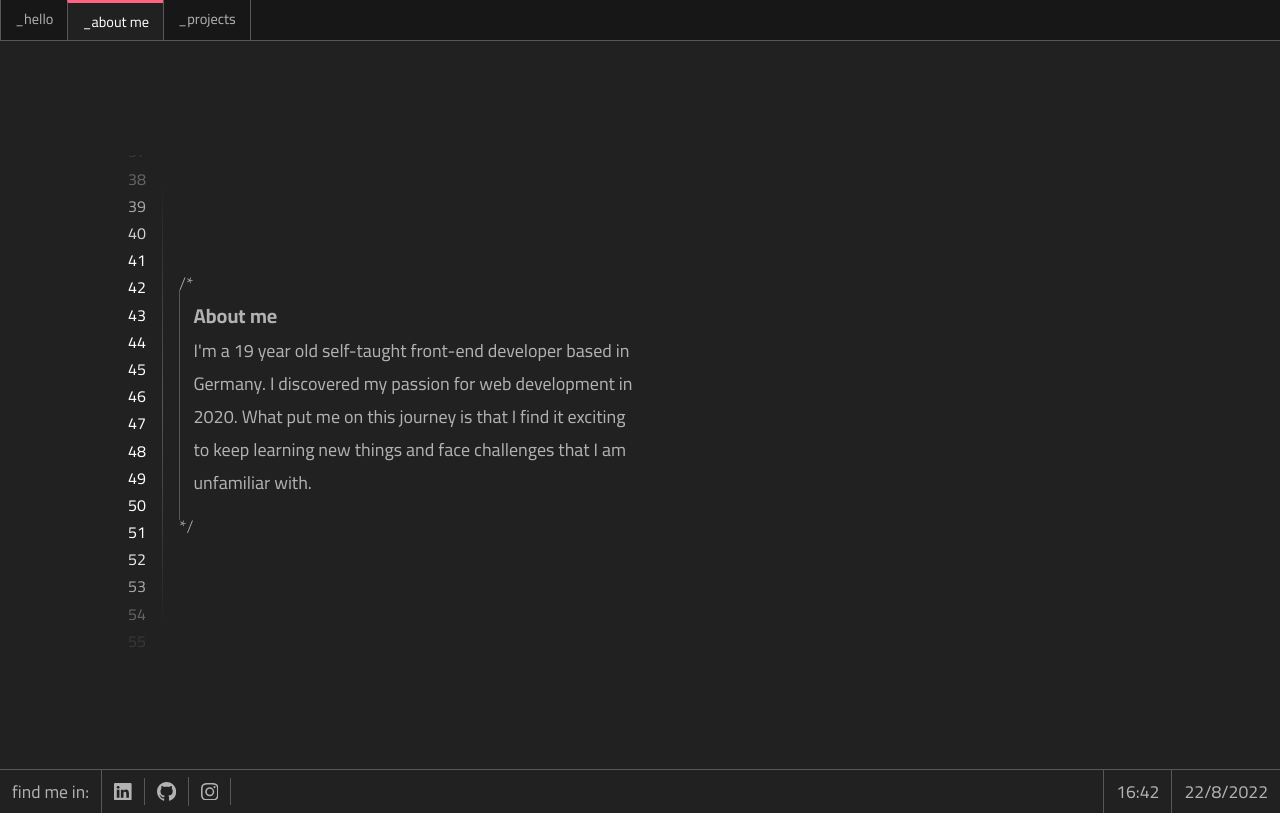
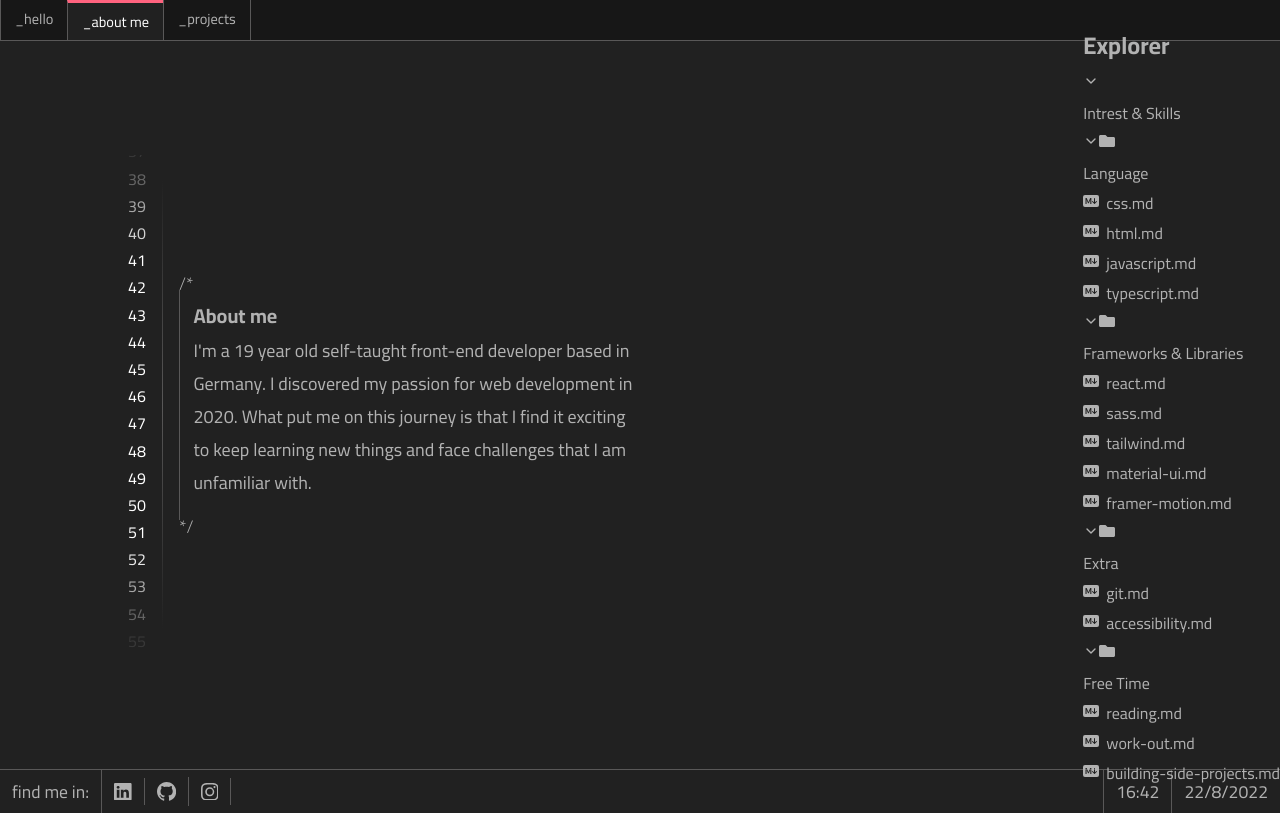
Before and after one commit to mirayatech/V2-Portfolio, a React (Vite) app: page /about in a window 1280 px wide. Built offline with nearby package versions, Linux system fonts and the light colour scheme.

Commit message:
feat(about): create intrest and skill layout

```diff
--- a/src/components/About/About.tsx
+++ b/src/components/About/About.tsx
@@ -1,4 +1,9 @@
 import { motion } from "framer-motion";
+import { BsFillMarkdownFill } from "react-icons/bs";
+import { FiChevronDown } from "react-icons/fi";
+
+import { FaFolder } from "react-icons/fa";
+
 import "../../styles/About.css";
 
 export function About() {
@@ -158,6 +163,151 @@ export function About() {
           </p>
         </motion.div>
       </div>
+
+      <motion.div
+        initial="hidden"
+        animate="visible"
+        variants={{
+          hidden: {
+            x: "80px",
+            opacity: 0,
+          },
+          visible: {
+            x: "0",
+            opacity: 1,
+            transition: {
+              type: "spring",
+              delay: 2,
+            },
+          },
+        }}
+        className="about__secondary"
+      >
+        <h2>Explorer</h2>
+        <div className="wrapper-1">
+          <span className="arrow-down">
+            <FiChevronDown />
+          </span>
+          <p>Intrest & Skills</p>
+        </div>
+
+        <div className="wrapper-2">
+          <div className="title">
+            <span className="arrow-down">
+              <FiChevronDown />
+            </span>
+            <span className="folder color-1">
+              <FaFolder />
+            </span>
+            <p>Language</p>
+          </div>
+
+          <div className="list">
+            {" "}
+            <p>
+              <BsFillMarkdownFill />
+              &nbsp; css.md
+            </p>
+            <p>
+              <BsFillMarkdownFill />
+              &nbsp; html.md
+            </p>
+            <p>
+              <BsFillMarkdownFill />
+              &nbsp; javascript.md
+            </p>
+            <p>
+              <BsFillMarkdownFill />
+              &nbsp; typescript.md
+            </p>
+          </div>
+        </div>
+
+        <div className="wrapper-2">
+          <div className="title">
+            <span className="arrow-down">
+              <FiChevronDown />
+            </span>
+            <span className="folder color-2">
+              <FaFolder />
+            </span>
+            <p>Frameworks & Libraries</p>
+          </div>
+
+          <div className="list">
+            <p>
+              <BsFillMarkdownFill />
+              &nbsp; react.md
+            </p>
+            <p>
+              <BsFillMarkdownFill />
+              &nbsp; sass.md
+            </p>{" "}
+            <p>
+              <BsFillMarkdownFill />
+              &nbsp; tailwind.md
+            </p>
+            <p>
+              <BsFillMarkdownFill />
+              &nbsp; material-ui.md
+            </p>
+            <p>
+              <BsFillMarkdownFill />
+              &nbsp; framer-motion.md
+            </p>
+          </div>
+        </div>
+
+        <div className="wrapper-2">
+          <div className="title">
+            <span className="arrow-down">
+              <FiChevronDown />
+            </span>
+            <span className="folder color-3">
+              <FaFolder />
+            </span>
+            <p>Extra</p>
+          </div>
+
+          <div className=" list">
+            <p>
+              <BsFillMarkdownFill />
+              &nbsp; git.md
+            </p>
+            <p>
+              <BsFillMarkdownFill />
+              &nbsp; accessibility.md
+            </p>
+          </div>
+        </div>
+
+        <div className="wrapper-2">
+          <div className="title">
+            <span className="arrow-down">
+              <FiChevronDown />
+            </span>
+            <span className="folder color-4">
+              <FaFolder />
+            </span>
+            <p>Free Time</p>
+          </div>
+
+          <div className="list">
+            <p>
+              <BsFillMarkdownFill />
+              &nbsp; reading.md
+            </p>{" "}
+            <p>
+              <BsFillMarkdownFill />
+              &nbsp; work-out.md
+            </p>{" "}
+            <p>
+              <BsFillMarkdownFill />
+              &nbsp; building-side-projects.md
+            </p>
+          </div>
+        </div>
+      </motion.div>
     </div>
   );
 }
```
